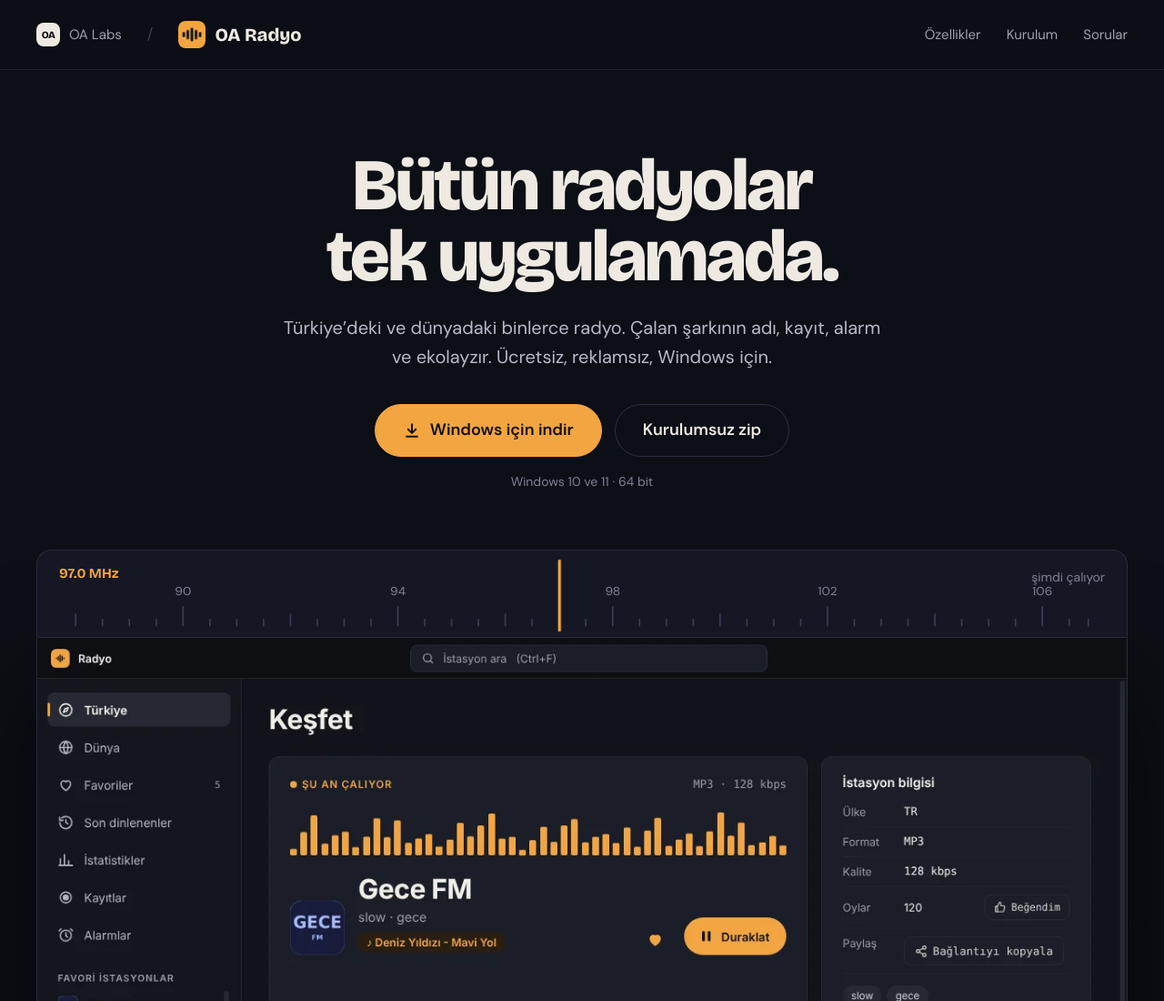
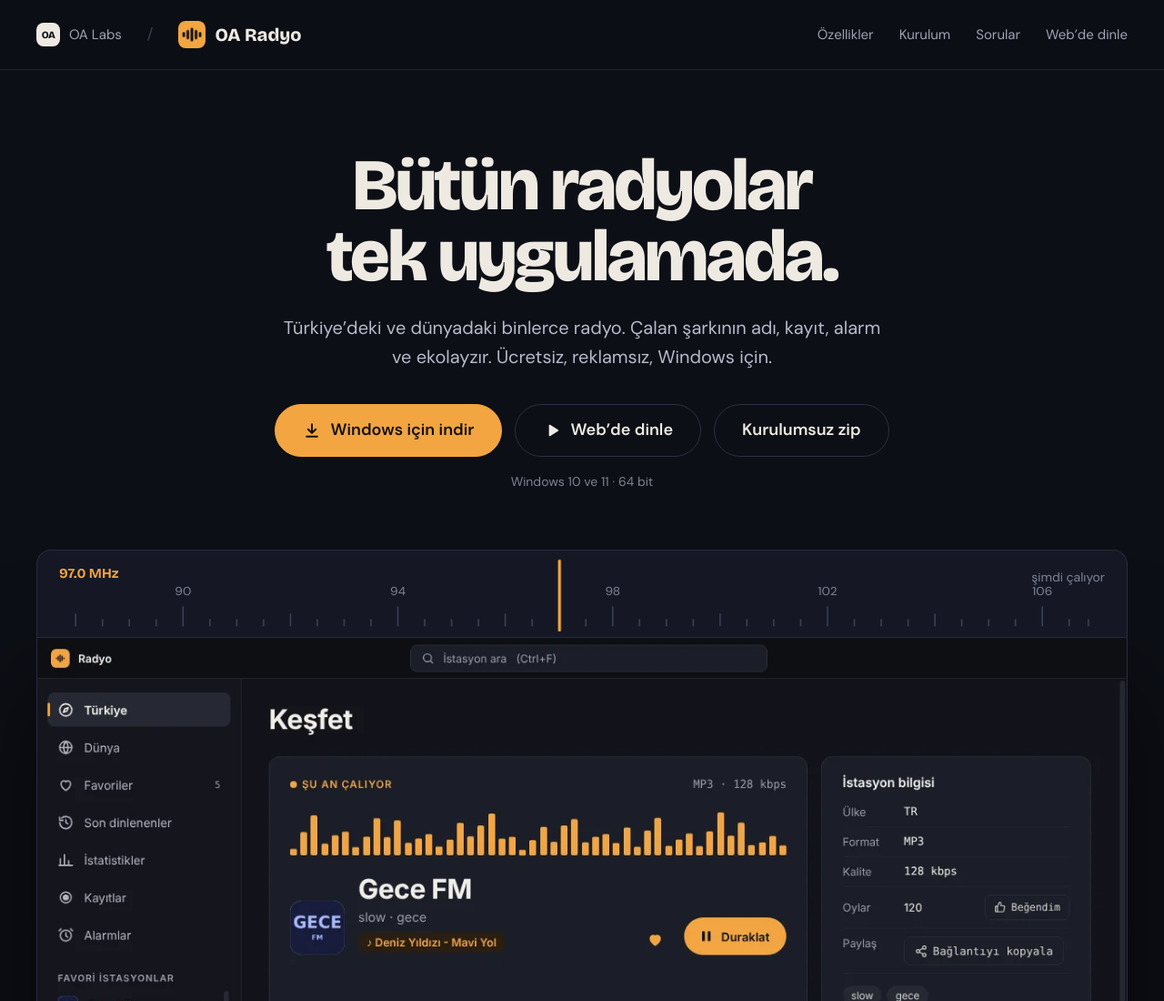
Before and after one commit to oguzhanaydiin1/radyo-app, an Electron app: page docs/radyo/index.html in a window 1280 px wide. Shown: the top 1100 px of the page at 91% size. Drawn offline with nearby package versions, Linux system fonts and the light colour scheme; no server answers.

Commit message:
Add files via upload

```diff
--- a/docs/radyo/index.html
+++ b/docs/radyo/index.html
@@ -82,6 +82,7 @@
         <a href="#ozellikler">Özellikler</a>
         <a href="#kurulum">Kurulum</a>
         <a href="#sss">Sorular</a>
+        <a href="/dinle/">Web’de dinle</a>
       </div>
     </nav>
   </header>
@@ -94,6 +95,10 @@
         <a class="btn primary big" href="https://github.com/oguzhanaydiin1/radyo-app/releases/latest/download/Radyo-Setup.exe">
           <svg aria-hidden="true" viewBox="0 0 24 24" fill="none" stroke="currentColor" stroke-width="2.4" stroke-linecap="round" stroke-linejoin="round"><path d="M12 4v11M7 10.5l5 5 5-5M5 20h14"/></svg>
           Windows için indir
+        </a>
+        <a class="btn big" href="/dinle/">
+          <svg aria-hidden="true" viewBox="0 0 24 24" fill="currentColor"><path d="M8 5.5v13a1 1 0 0 0 1.5.86l10.5-6.5a1 1 0 0 0 0-1.72L9.5 4.64A1 1 0 0 0 8 5.5z"/></svg>
+          Web’de dinle
         </a>
         <a class="btn big" id="zip" href="https://github.com/oguzhanaydiin1/radyo-app/releases/latest">Kurulumsuz zip</a>
       </div>
```
